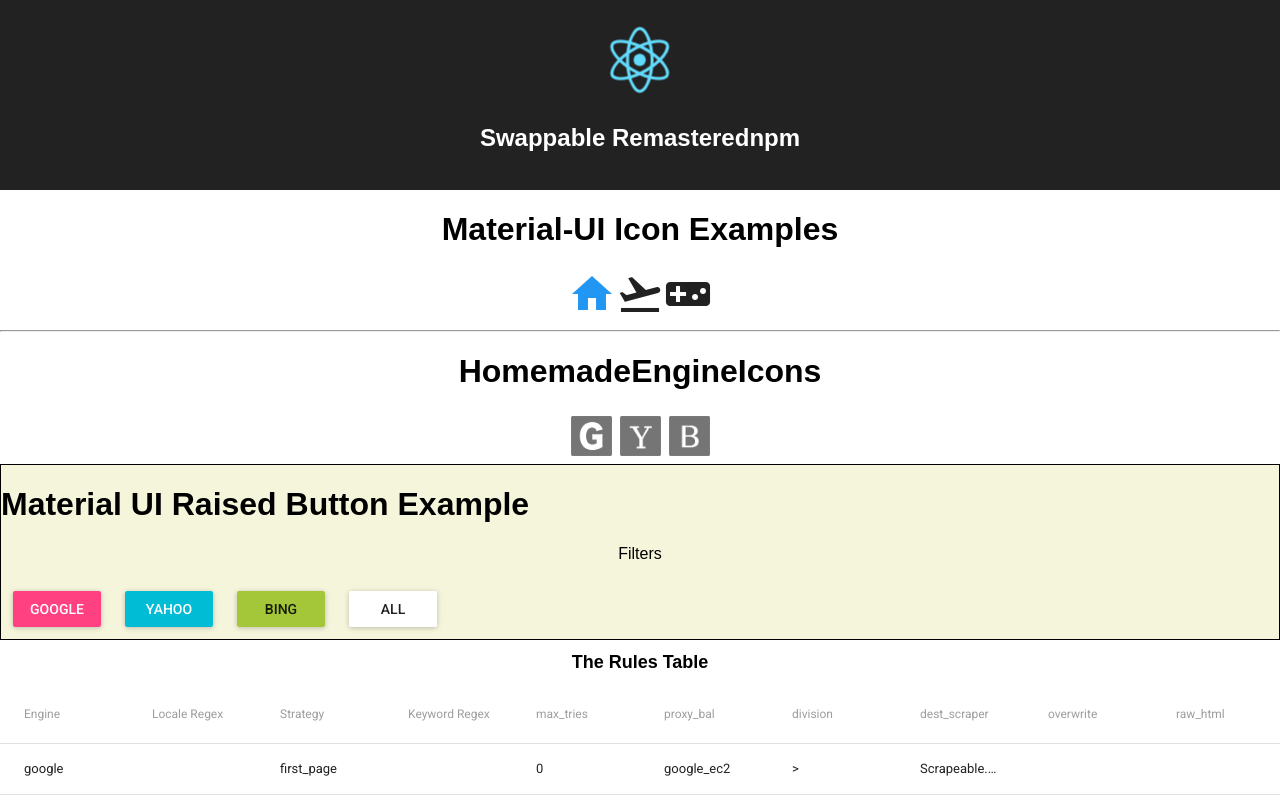
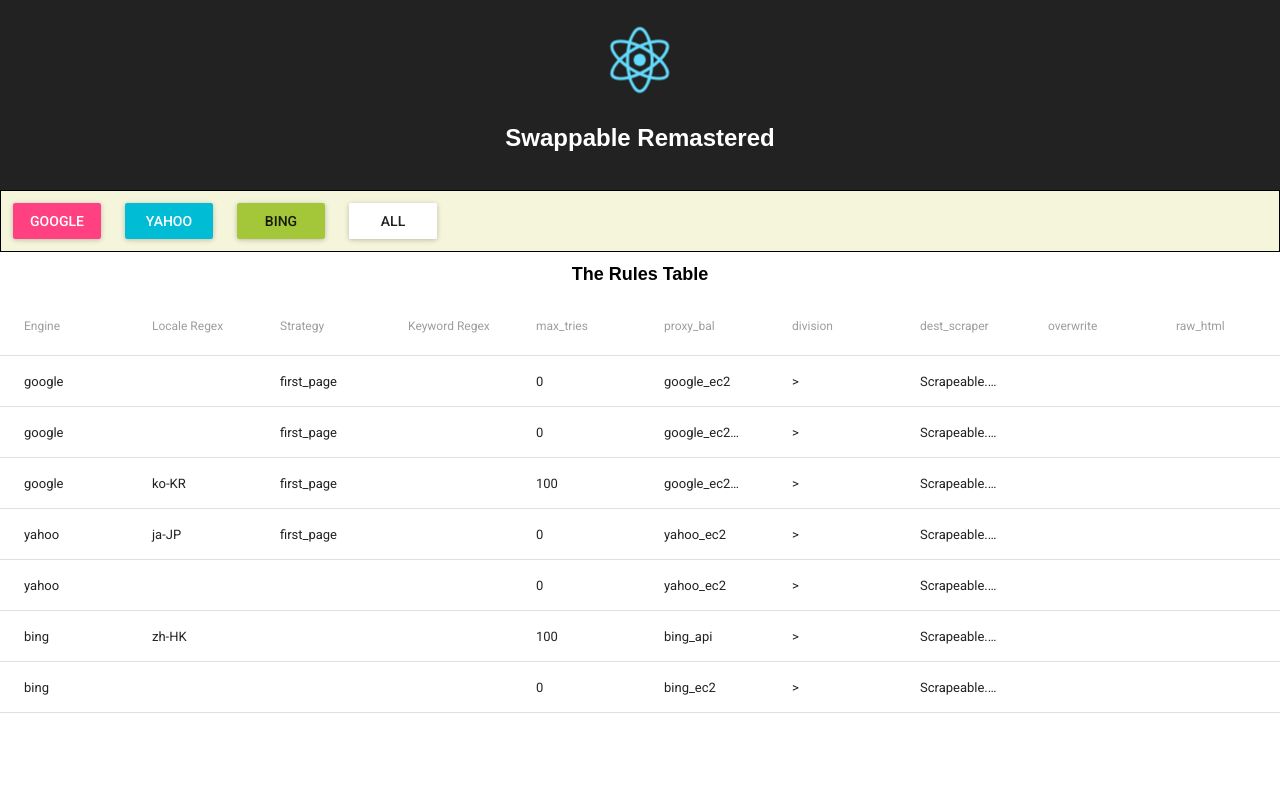
Before and after one commit to Trishthedish/d_and_d, a React (Create React App) app: page / in a window 1280 px wide. Shown: the top 800 px of the page. Built offline with nearby package versions, Linux system fonts and the light colour scheme.

Commit message:
Continued to clean up testing code. That was for practicing.

```diff
--- a/src/App.js
+++ b/src/App.js
@@ -33,10 +33,10 @@
 
 
 // example of creating buttons instead of using icons.
+// Material UI Raised Button Example
+//FILTERS
 const RaisedButtonExampleSimple = () => (
   <div className ="RaisedButtonExampleSimple">
-    <h1>Material UI Raised Button Example</h1>
-    <p className="RaisedButtonTitle">Filters</p>
     <RaisedButton label="Google" secondary={true} style={buttonStyle} />
     <RaisedButton label="Yahoo" primary={true} style={buttonStyle} />
     <RaisedButton label="Bing" disabled={false} style={buttonStyle} backgroundColor="#a4c639" />
@@ -46,25 +46,16 @@
 );
 
 
-const FontIconExampleIcons = () => (
-  <div>
-    <h1>Material-UI Icon Examples</h1>
-    <FontIcon className="material-icons" style={iconStyles} color={blue500} hoverColor={yellow500}>home</FontIcon>
-    <FontIcon className="material-icons" style={iconStyles} hoverColor={red500}>flight_takeoff</FontIcon>
-    <FontIcon className="material-icons" style={iconStyles} hoverColor={'#2772DB'}>videogame_asset</FontIcon>
-  </div>
-);
-
-// list of engine icons that designed myself
-const HomemadeEngineIcons = () => (
-  <div className="HomemadeEngineIcons">
-    <h1>HomemadeEngineIcons</h1>
-    <img src={google_icon} style={engineIcon} color={'#3AB1C8'} hoverColor={greenA200}></img>
-    <img src={yahoo_icon} style={engineIcon}></img>
-    <img src={bing_icon} style={engineIcon}></img>
-
-  </div>
-);
+// // list of engine icons that designed myself
+// const HomemadeEngineIcons = () => (
+//   <div className="HomemadeEngineIcons">
+//     <h1>HomemadeEngineIcons</h1>
+//     <img src={google_icon} style={engineIcon} color={'#3AB1C8'} hoverColor={greenA200}></img>
+//     <img src={yahoo_icon} style={engineIcon}></img>
+//     <img src={bing_icon} style={engineIcon}></img>
+//
+//   </div>
+// );
 
 // allows rules to be sorted..
 const SortableItem = SortableElement(({value}) =>
@@ -194,15 +185,8 @@
       <div className="App">
         <div className="App-header">
           <img src={logo} className="App-logo" alt="logo" />
-          <h2>Swappable Remasterednpm </h2>
+          <h2>Swappable Remastered</h2>
         </div>
-
-        <FontIconExampleIcons/>
-
-        <hr></hr>
-        <HomemadeEngineIcons/>
-
-
         <RaisedButtonExampleSimple/>
         <h1 className="App-intro"> The Rules Table</h1>
 
```
Also changed, not shown: 1 other file (tests, documents, lock files or other folders).
